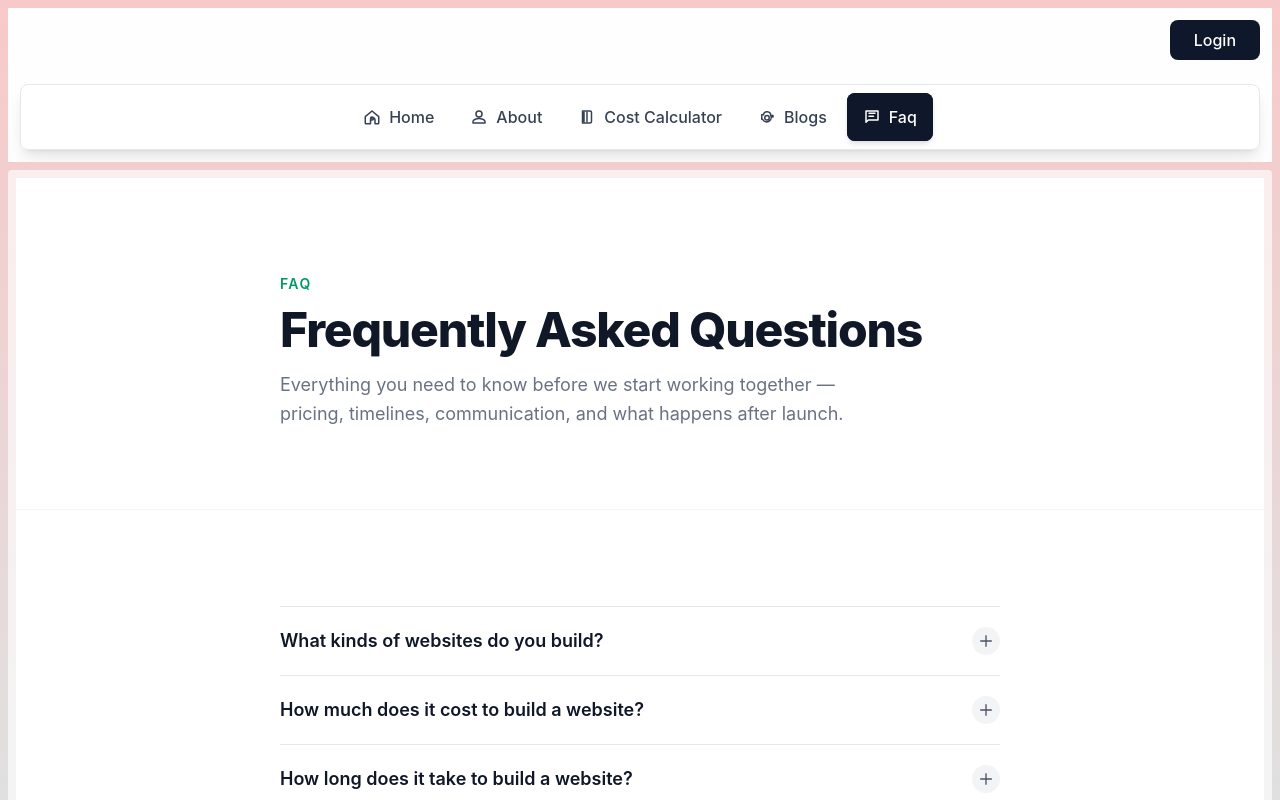
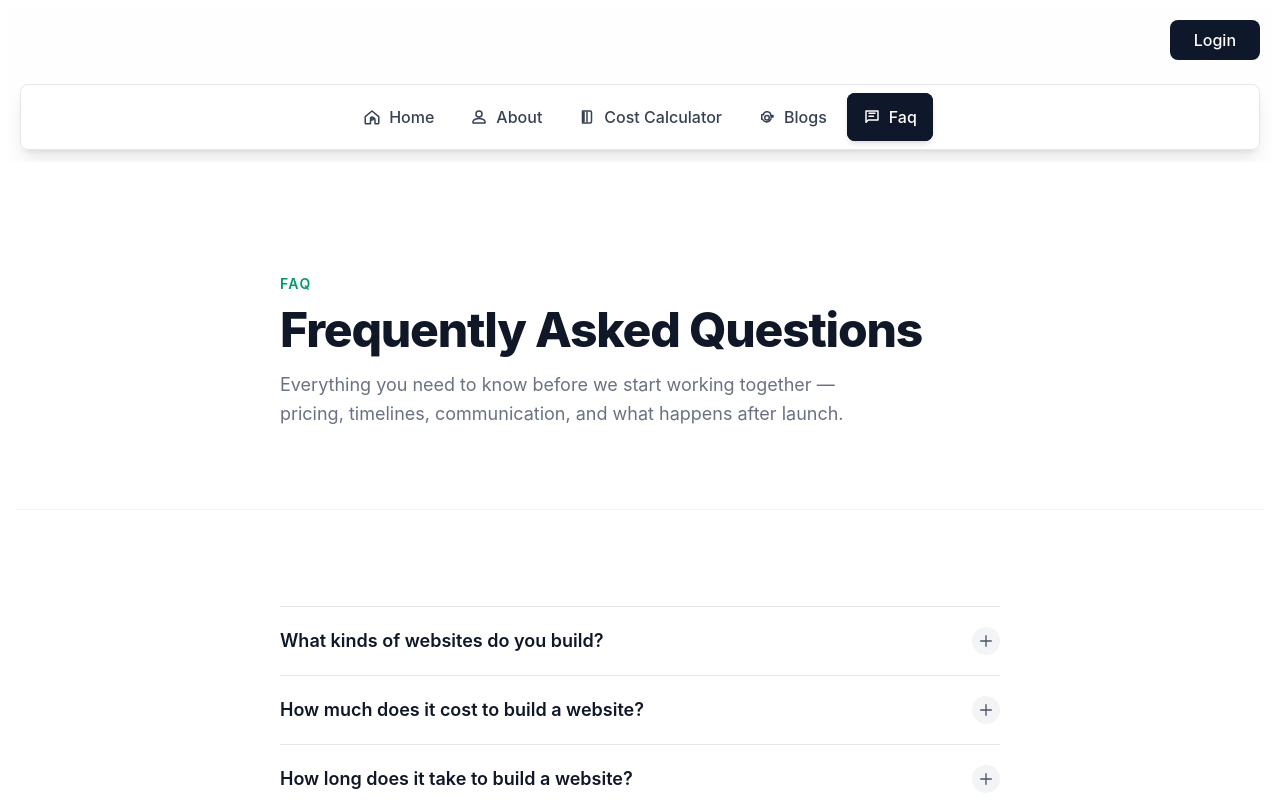
Before and after one commit to 09liweis/dashboard, a Next.js app: page /faq in a window 1280 px wide. Shown: the top 800 px of the page. Built offline with nearby package versions, Linux system fonts and the light colour scheme.

Commit message:
remove unused css

```diff
--- a/styles/globals.css
+++ b/styles/globals.css
@@ -18,51 +18,6 @@
   }
 }
 
-html,
-body {
-  padding: 0;
-  margin: 0;
-  font-family: -apple-system, BlinkMacSystemFont, Segoe UI, Roboto, Oxygen,
-    Ubuntu, Cantarell, Fira Sans, Droid Sans, Helvetica Neue, sans-serif;
-  background-image: linear-gradient(to bottom, #f8c9c9, #e0e0e0);
-  background-size: cover;
-  background-attachment: fixed;
-}
-
-* {
-  box-sizing: border-box;
-}
-
-@keyframes blob {
-  0%, 100% {
-    transform: translate(0, 0) scale(1);
-  }
-  25% {
-    transform: translate(20px, -50px) scale(1.1);
-  }
-  50% {
-    transform: translate(-20px, 20px) scale(0.9);
-  }
-  75% {
-    transform: translate(50px, 50px) scale(1.05);
-  }
-}
-
-.animate-blob {
-  animation: blob 7s infinite;
-}
-
-.animation-delay-2000 {
-  animation-delay: 2s;
-}
-
-.animation-delay-4000 {
-  animation-delay: 4s;
-}
-
-.img-container > span {
-  position: unset !important;
-}
 .image {
   object-fit: contain;
   width: 100% !important;
@@ -86,10 +41,6 @@ body {
   background-color: #ffffffa6;
 }
 
-.month p:hover {
-  color: rgb(180, 77, 26);
-}
-
 .knowledge-item {
   @apply font-bold transition duration-300 hover:translate-x-1;
 }
```
